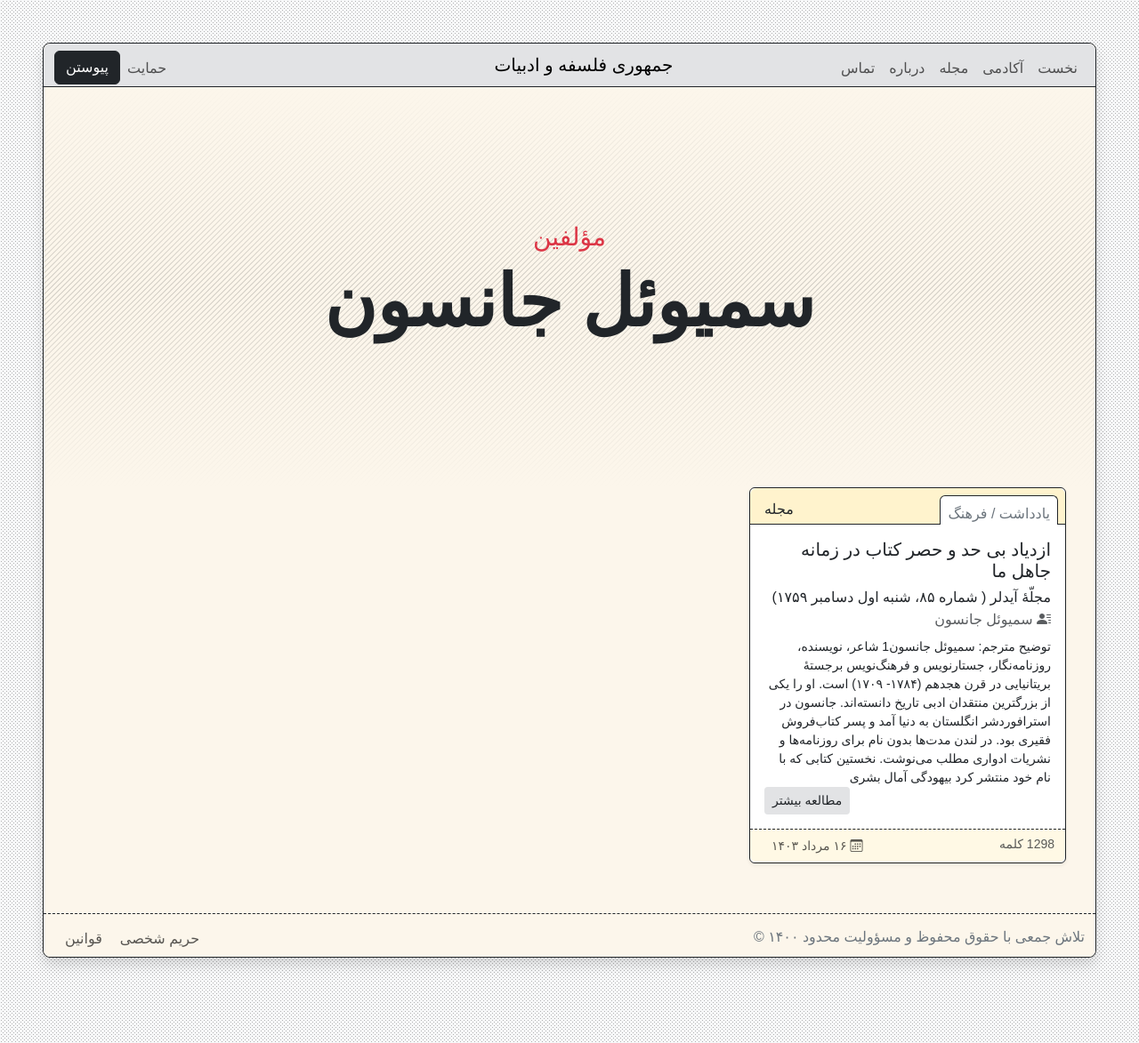
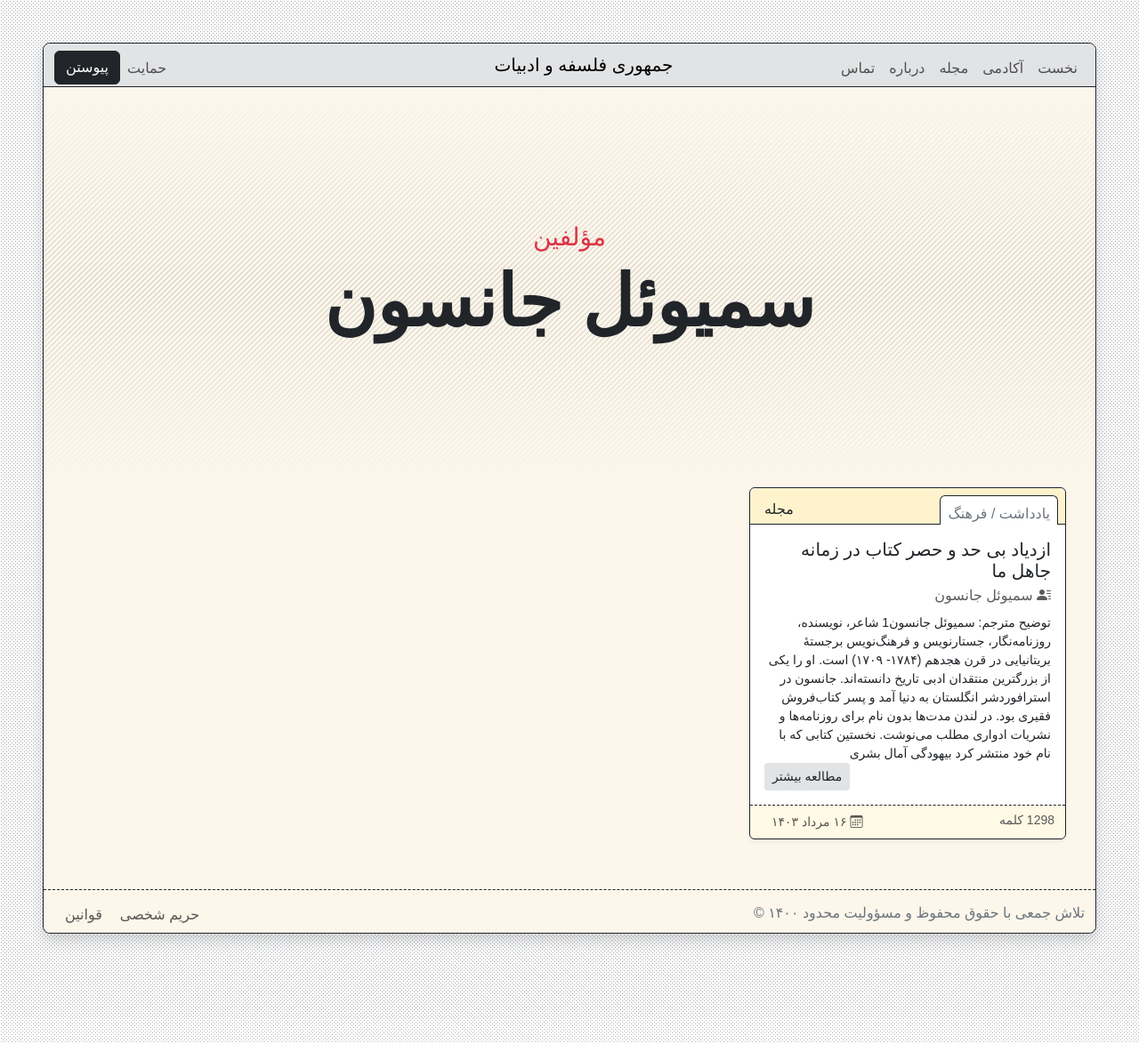
Before and after one commit to phicudemy/phicudemy.github.io, a Jekyll site: the page built from _people/samueljohnson.md, in a window 1280 px wide. Shown: the whole page at 89% size. Built offline with Jekyll 4.4.1, drawn with Linux system fonts in a browser that asks for light colours; some web fonts are replaced; after the commit the page ends 1146 px from its top, so only the background shows below that.

Commit message:
TinaCMS content update

```diff
--- a/_posts/2024-08-07-samueljohnson.md
+++ b/_posts/2024-08-07-samueljohnson.md
@@ -1,6 +1,6 @@
 ---
 title: ازدیاد بی حد و حصر کتاب در زمانه جاهل ما
-subtitle: مجلّهٔ آیدلر ( شماره ۸۵، شنبه اول دسامبر ۱۷۵۹)
+subtitle: ''
 slug: samueljohnson
 people: _people/samueljohnson.md
 translator: _people/omidkarimzade.md
```
